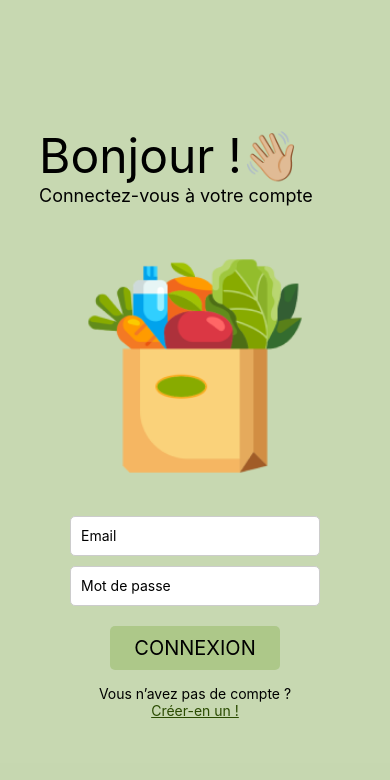
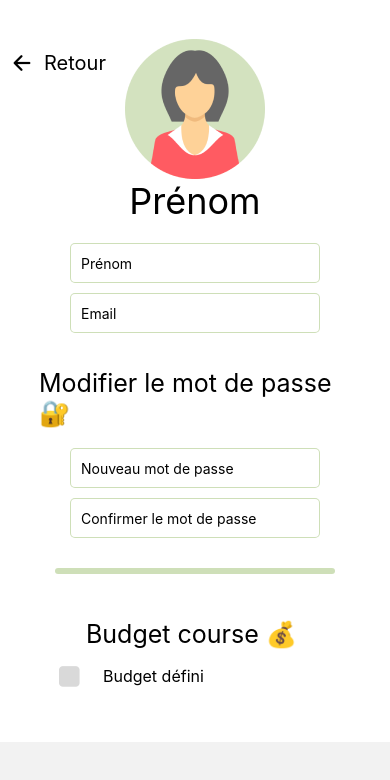
Before and after one commit to pcrdemma/Shop2Plate-Front, a React Native app: screen /Account in a window 390 px wide. Shown: the top 780 px of the page. Built offline with nearby package versions, Linux system fonts and the light colour scheme.

Commit message:
start account page

```diff
--- a/App.js
+++ b/App.js
@@ -1,23 +1,22 @@
 import React from 'react';
 import Login from './pages/Login.js';
-
+import Welcome from './pages/Welcome.js';
+import Account from './pages/Account.js';
 import Register from './pages/Register.js';
 import { NavigationContainer } from '@react-navigation/native';
-
 import { createStackNavigator } from '@react-navigation/stack';
-import Welcome from './pages/Welcome.js';
-
 const Stack = createStackNavigator();
 
 const App = () => {
   return (
     <NavigationContainer>
       <Stack.Navigator>
-        <Stack.Screen name="Login" component={Login} options={{ headerShown: false }} />
+        <Stack.Screen name="Account" component={Account} options={{ headerShown: false }} />
         <Stack.Screen name="Register" component={Register} options={{ headerShown: false }}/>
       </Stack.Navigator>
     </NavigationContainer>
-       // <Login />
+       // <Login /
+       // <Account />
       //<Welcome />
   );
 };
--- /dev/null
+++ b/components/accountStyle.js
@@ -0,0 +1,71 @@
+import { StyleSheet } from "react-native";
+
+
+
+export const style = StyleSheet.create({
+    container: {
+        flex: 1,
+        justifyContent: 'center',
+        padding : '10%',
+        alignItems: 'center',
+        backgroundColor : '#fff',
+    },
+    text: {
+        fontSize: 36,
+    },
+    backButton: {
+        marginTop: 30,
+        position: 'absolute',
+        top: 20,
+        left: 10,
+        zIndex: 1,
+    },
+    backButtonContent: {
+      flexDirection: 'row', // Alignement horizontal des éléments
+      alignItems: 'center', // Alignement vertical des éléments
+    },
+    backButtonText: {
+        fontSize:20,
+        marginLeft: 10, // Espacement entre l'icône et le texte
+    },
+    inputContainer: {
+        alignItems:'center',
+        marginTop: 20,
+    },
+    input: {
+        width: 250,
+        height: 40,
+        borderWidth: 1,
+        borderColor: 'rgba(132, 174, 78, 0.4)',
+        borderRadius: 5,
+        paddingHorizontal: 10,
+        marginBottom: 10,
+    },
+    modif: {
+        marginTop : 25,
+        fontSize : 25,
+    },
+    textModif: {
+        alignItems : 'center',
+    },
+    rectangle: {
+        marginTop : 20,
+        marginBottom : 20,
+        width: '90%', // Largeur du rectangle
+        height: 6, // Hauteur du rectangle
+        backgroundColor: 'rgba(132, 174, 78, 0.4)', // Couleur de fond du rectangle
+        borderRadius: 10, // Rayon de bordure pour rendre le rectangle plus arrondi
+    },
+    containerCheckbox: {
+
+        width : '100%',
+    },
+    checkboxContainer: {
+        flexDirection: 'row',
+        alignItems: 'center',
+        alignSelf: 'flex-start', // Aligner la vue à gauche de l'écran
+    },
+    checkboxLabel : {
+        fontSize: 16,
+    },
+});
--- a/package.json
+++ b/package.json
@@ -17,6 +17,7 @@
     "react": "18.2.0",
     "react-dom": "18.2.0",
     "react-native": "0.73.5",
+    "react-native-elements": "^3.4.3",
     "react-native-web": "~0.19.6"
   },
   "devDependencies": {
--- /dev/null
+++ b/pages/Account.js
@@ -0,0 +1,99 @@
+import React, { useState } from 'react';
+import { useNavigation } from '@react-navigation/native';
+import { View, Text, Dimensions, Image, TextInput, KeyboardAvoidingView, TouchableOpacity } from 'react-native';
+import { Ionicons } from '@expo/vector-icons';
+import { CheckBox } from 'react-native-elements';
+import { style } from '../components/accountStyle.js';
+import { ScrollView } from 'react-native-web';
+
+const Account = () => {
+    const [email, setEmail] = useState('');
+    const [prenom, setPrenom] = useState('');
+    const [newPassword, setNewPassword] = useState('');
+    const [confirmNewPassword, setConfirmNewPassword] = useState('');
+    const [checked, setChecked] = useState(false);
+    const navigation = useNavigation();
+
+    const handleBackPress = () => {
+        console.log('Login button pressed');
+    };
+
+    return (
+        <ScrollView>
+            <KeyboardAvoidingView style={{ flex: 1 }} behavior="padding">
+                <View style={style.container}>
+                    <TouchableOpacity onPress={handleBackPress} style={style.backButton}>
+                        <View style={style.backButtonContent}>
+                            <Ionicons name="arrow-back" size={24} color="black" />
+                            <Text style={style.backButtonText}>Retour</Text>
+                        </View>
+                    </TouchableOpacity>
+
+                    <Image style={style.exchange} source={require('../assets/girl.png')} />
+                    <Text style={style.text}>Prénom</Text>
+                    <View style={style.inputContainer}>
+                        <TextInput
+                            style={[style.input, {backgroundColor: '#fff'}]}
+                            placeholder="Prénom"
+                            onChangeText={setPrenom}
+                            value={prenom}
+                            keyboardType="default"
+                            autoCapitalize="none"
+                        />
+                        <TextInput
+                            style={[style.input, {backgroundColor: '#fff'}]}
+                            placeholder="Email"
+                            onChangeText={setEmail}
+                            value={email}
+                            keyboardType="email-address"
+                            autoCapitalize="none"
+                        />
+                    </View>
+
+                    <View>
+                        <Text style={style.modif}>Modifier le mot de passe 🔐</Text>
+                        <View style={style.inputContainer}>
+                            <TextInput
+                                style={[style.input, {backgroundColor: '#fff', paddingLeft: 10}]}
+                                placeholder="Nouveau mot de passe"
+                                onChangeText={setNewPassword}
+                                value={newPassword}
+                                secureTextEntry={true}
+                            />
+                            <TextInput
+                                style={[style.input, {backgroundColor: '#fff', paddingLeft: 10}]}
+                                placeholder="Confirmer le mot de passe"
+                                onChangeText={setConfirmNewPassword}
+                                value={confirmNewPassword}
+                                secureTextEntry={true}
+                            />
+                        </View>
+                    </View>
+
+                    <View style={style.rectangle}></View>
+
+                    <View style={style.containerCheckbox}>
+                        <View style={style.textModif}>
+                            <Text style={style.modif}>Budget course 💰 </Text>
+                        </View>
+                        <View style={style.checkboxContainer}>
+                            <CheckBox
+                                checked={checked}
+                                onPress={() => setChecked(!checked)}
+                                uncheckedIcon="square"
+                                checkedIcon="check-square"
+                                uncheckedColor="rgb(217, 217, 217)"
+                                checkedColor='rgba(132, 174, 78, 0.4)'
+                                containerStyle={style.checkbox}
+                                textStyle={style.checkboxText}
+                            />
+                            <Text style={style.checkboxLabel}>Budget défini</Text>
+                        </View>
+                    </View>
+                </View>
+            </KeyboardAvoidingView>
+        </ScrollView>
+        );
+};
+
+export default Account;
```
Also changed, not shown: 1 other file (tests, documents, lock files or other folders).
